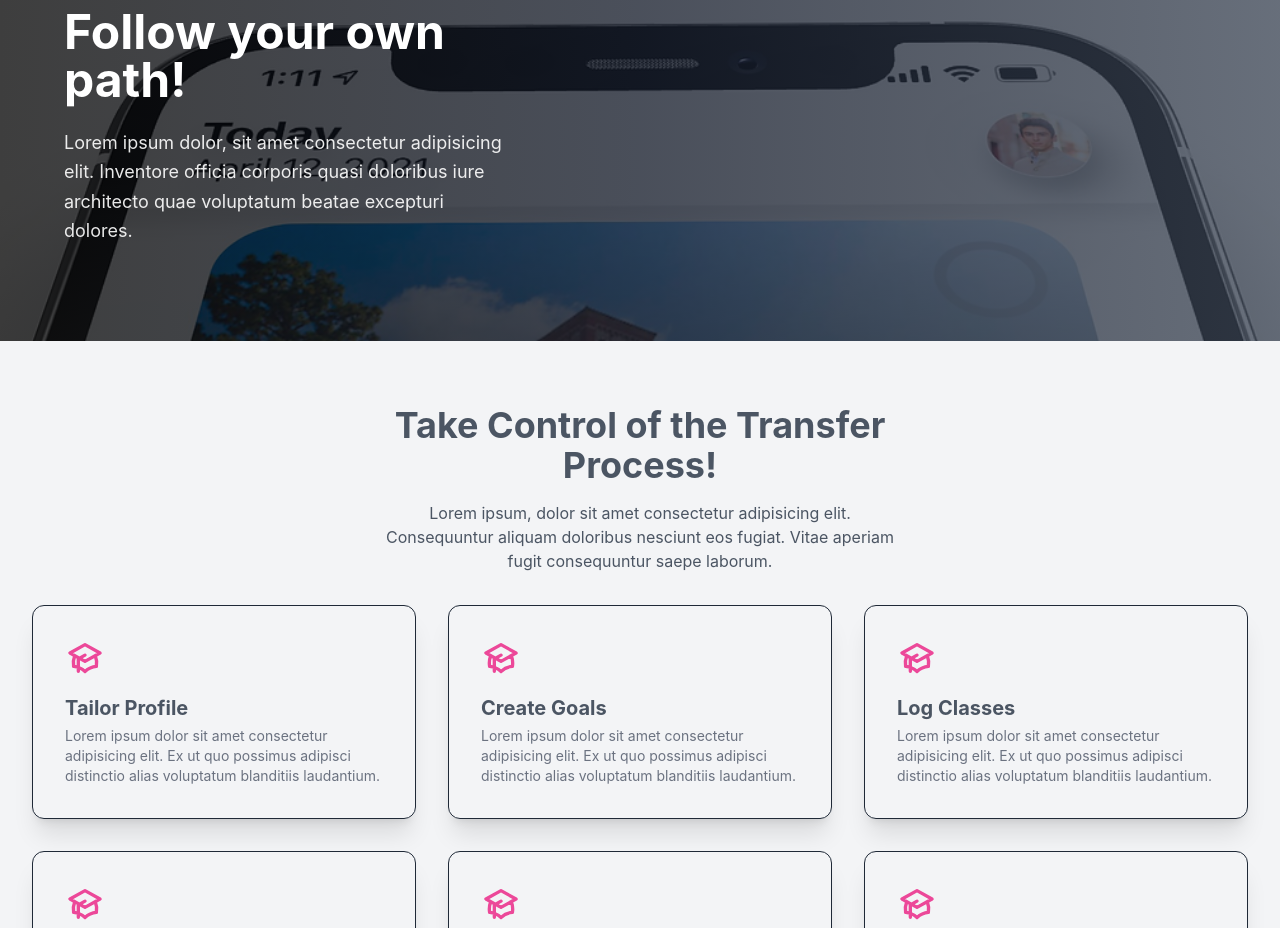
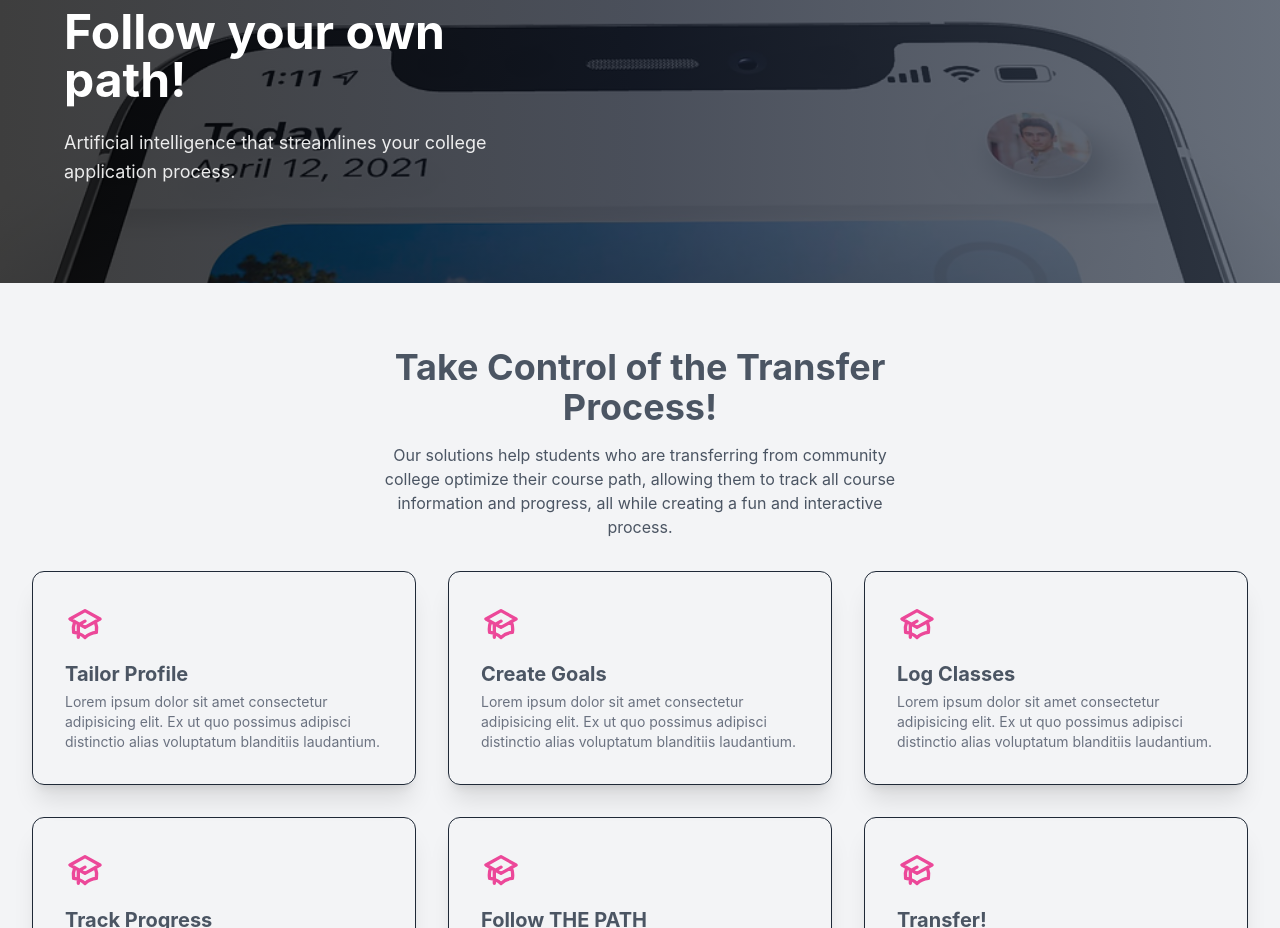
Before and after one commit to andykr1k/EdvisorWeb, a React (Vite) app: page / in a window 1280 px wide. Shown: the part 1240-2168 px from the top of the page. Built offline with nearby package versions, Linux system fonts and the light colour scheme; no server answers.

Commit message:
Adding Content

```diff
--- a/src/components/AboutPage.jsx
+++ b/src/components/AboutPage.jsx
@@ -10,3 +10,8 @@ function AboutPage() {
 }
 
 export default AboutPage
+
+/*
+
+After engaging in the tumultuous transfer process, Andrew Krikorian and Sahara Williams realized that a platform to simplify the journey from community college to university was long overdue. They believe that every student should have their college journey at their fingertips in order to stay on track and keep up with the necessities that are destined to get mismanaged within our outdated transfer process. With this in mind, the seamless user platform Edvisor was born.
+*/
--- a/src/components/HomePage.jsx
+++ b/src/components/HomePage.jsx
@@ -59,9 +59,7 @@ function HomePage() {
             <p
                 class="hidden max-w-md text-white/90 md:mt-6 md:text-lg md:leading-relaxed md:block"
             >
-                Lorem ipsum dolor, sit amet consectetur adipisicing elit. Inventore
-                officia corporis quasi doloribus iure architecto quae voluptatum beatae
-                excepturi dolores.
+                Artificial intelligence that streamlines your college application process.
             </p>
             </div>
         </div>
@@ -72,9 +70,7 @@ function HomePage() {
             <h2 class="text-3xl font-bold text-gray-600 sm:text-4xl">Take Control of the Transfer Process!</h2>
 
             <p class="mt-4 text-gray-600">
-                Lorem ipsum, dolor sit amet consectetur adipisicing elit. Consequuntur
-                aliquam doloribus nesciunt eos fugiat. Vitae aperiam fugit consequuntur
-                saepe laborum.
+            Our solutions help students who are transferring from community college optimize their course path, allowing them to track all course information and progress, all while creating a fun and interactive process.
             </p>
             </div>
 
```
